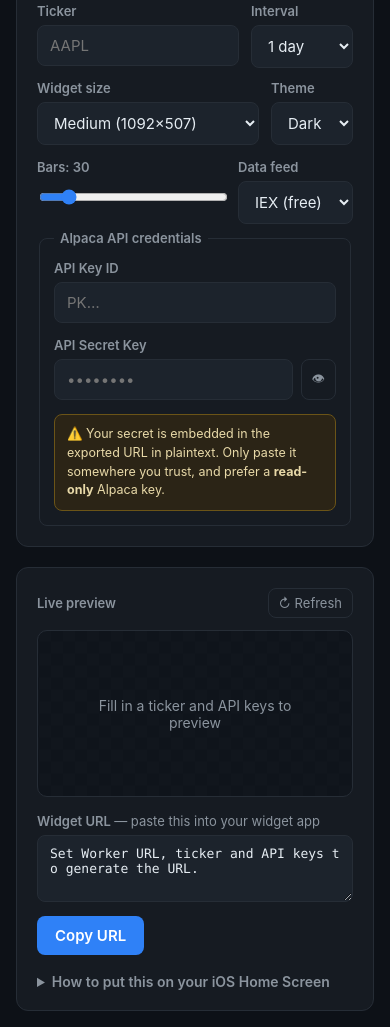
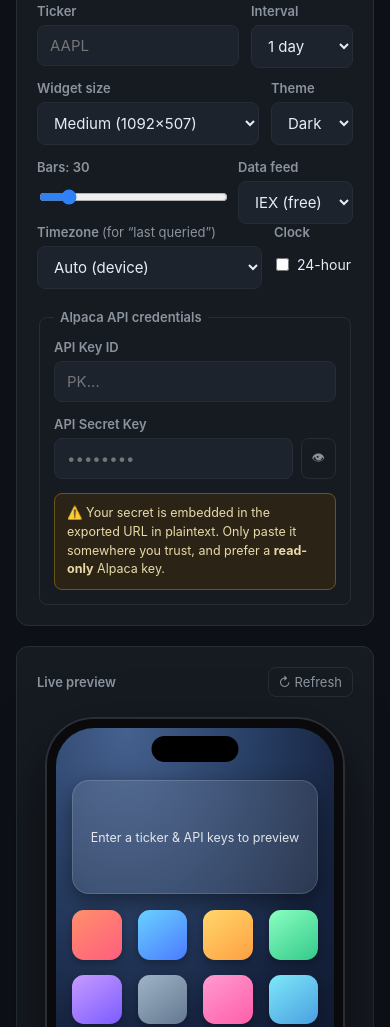
Before and after one commit to milmillin/stock-widget, a plain HTML site: page site/index.html in a window 390 px wide. Shown: the part 239-1266 px from the top of the page. Drawn offline with Linux system fonts and the light colour scheme.

Commit message:
Preview: render the widget on an iPhone home-screen mockup
- iPhone 16 Pro mockup (Dynamic Island wide pill, status-bar band, app grid)
- Image drives its own size so it always fills the widget slot (no letterbox)
- Add Timezone dropdown (auto/device) + 24-hour toggle, wired into the URL

```diff
--- a/site/app.js
+++ b/site/app.js
@@ -5,8 +5,9 @@ const els = {
   base: $("base"), baseHint: $("baseHint"),
   ticker: $("ticker"), interval: $("interval"), size: $("size"),
   theme: $("theme"), bars: $("bars"), barsVal: $("barsVal"), feed: $("feed"),
+  tz: $("tz"), hr24: $("hr24"),
   key: $("key"), secret: $("secret"), toggleSecret: $("toggleSecret"),
-  frame: $("frame"), img: $("previewImg"), placeholder: $("placeholder"),
+  widget: $("widgetSlot"), img: $("previewImg"), placeholder: $("placeholder"),
   url: $("url"), copy: $("copy"), copied: $("copied"), refresh: $("refresh"),
 };
 
@@ -16,9 +17,10 @@ const ASPECT = { small: "1 / 1", medium: "1092 / 507", large: "1092 / 1146" };
 // ---- persistence ----
 function save() {
   const data = {};
-  for (const k of ["base", "ticker", "interval", "size", "theme", "bars", "feed", "key", "secret"]) {
+  for (const k of ["base", "ticker", "interval", "size", "theme", "bars", "feed", "tz", "key", "secret"]) {
     data[k] = els[k].value;
   }
+  data.hr24 = els.hr24.checked;
   try { localStorage.setItem(STORE_KEY, JSON.stringify(data)); } catch (_) {}
 }
 
@@ -27,9 +29,16 @@ function load() {
   try { saved = JSON.parse(localStorage.getItem(STORE_KEY) || "{}"); } catch (_) {}
   els.base.value = saved.base || window.WORKER_BASE_URL || "";
   if (saved.ticker) els.ticker.value = saved.ticker;
-  for (const k of ["interval", "size", "theme", "bars", "feed", "key", "secret"]) {
+  for (const k of ["interval", "size", "theme", "bars", "feed", "tz", "key", "secret"]) {
     if (saved[k] != null && saved[k] !== "") els[k].value = saved[k];
   }
+  els.hr24.checked = !!saved.hr24;
+}
+
+// Resolve the timezone to send: "auto" -> the device's IANA zone.
+function resolvedTz() {
+  if (els.tz.value && els.tz.value !== "auto") return els.tz.value;
+  try { return Intl.DateTimeFormat().resolvedOptions().timeZone || "UTC"; } catch (_) { return "UTC"; }
 }
 
 // ---- URL building ----
@@ -45,6 +54,8 @@ function buildUrl(cacheBust) {
   p.set("bars", els.bars.value);
   p.set("feed", els.feed.value);
   p.set("theme", els.theme.value);
+  p.set("tz", resolvedTz());
+  if (els.hr24.checked) p.set("hr24", "1");
   if (els.key.value.trim()) p.set("key", els.key.value.trim());
   if (els.secret.value.trim()) p.set("secret", els.secret.value.trim());
   if (cacheBust) p.set("_", String(Date.now()));
@@ -62,7 +73,9 @@ function ready() {
 // ---- rendering ----
 let previewTimer = null;
 function refreshPreview(cacheBust) {
-  els.frame.style.aspectRatio = ASPECT[els.size.value] || ASPECT.medium;
+  const size = els.size.value || "medium";
+  els.widget.className = "widget " + size;
+  els.placeholder.style.aspectRatio = ASPECT[size] || ASPECT.medium;
   if (!ready()) {
     els.img.classList.remove("show");
     els.placeholder.classList.remove("hide");
@@ -86,7 +99,7 @@ function update(opts) {
 }
 
 // ---- wire up ----
-for (const k of ["base", "ticker", "interval", "size", "theme", "bars", "feed", "key", "secret"]) {
+for (const k of ["base", "ticker", "interval", "size", "theme", "bars", "feed", "tz", "hr24", "key", "secret"]) {
   els[k].addEventListener("input", () => update());
   els[k].addEventListener("change", () => update());
 }
--- a/site/index.html
+++ b/site/index.html
@@ -75,6 +75,34 @@
           </div>
         </div>
 
+        <div class="row">
+          <div class="field grow">
+            <label for="tz">Timezone <span class="sub">(for “last queried”)</span></label>
+            <select id="tz">
+              <option value="auto" selected>Auto (device)</option>
+              <option value="UTC">UTC</option>
+              <option value="America/New_York">New York (ET)</option>
+              <option value="America/Chicago">Chicago (CT)</option>
+              <option value="America/Denver">Denver (MT)</option>
+              <option value="America/Los_Angeles">Los Angeles (PT)</option>
+              <option value="America/Sao_Paulo">São Paulo</option>
+              <option value="Europe/London">London</option>
+              <option value="Europe/Paris">Paris / Berlin</option>
+              <option value="Europe/Moscow">Moscow</option>
+              <option value="Asia/Dubai">Dubai</option>
+              <option value="Asia/Kolkata">Mumbai (IST)</option>
+              <option value="Asia/Singapore">Singapore</option>
+              <option value="Asia/Hong_Kong">Hong Kong</option>
+              <option value="Asia/Tokyo">Tokyo</option>
+              <option value="Australia/Sydney">Sydney</option>
+            </select>
+          </div>
+          <div class="field">
+            <label for="hr24">Clock</label>
+            <label class="check"><input type="checkbox" id="hr24" /> 24-hour</label>
+          </div>
+        </div>
+
         <fieldset class="creds">
           <legend>Alpaca API credentials</legend>
           <div class="field">
@@ -102,9 +130,22 @@
           <button type="button" id="refresh" class="ghost">↻ Refresh</button>
         </div>
         <div class="stage">
-          <div class="frame" id="frame">
-            <img id="previewImg" alt="Chart preview" />
-            <div class="placeholder" id="placeholder">Fill in a ticker and API keys to preview</div>
+          <div class="phone">
+            <div class="island"></div>
+            <div class="screen">
+              <div class="statusbar"></div>
+              <div class="home">
+                <div class="widget medium" id="widgetSlot">
+                  <img id="previewImg" alt="Chart preview" />
+                  <div class="placeholder" id="placeholder">Enter a ticker &amp; API keys to preview</div>
+                </div>
+                <div class="apps" aria-hidden="true">
+                  <span></span><span></span><span></span><span></span>
+                  <span></span><span></span><span></span><span></span>
+                </div>
+              </div>
+              <div class="home-indicator"></div>
+            </div>
           </div>
         </div>
 
--- a/site/style.css
+++ b/site/style.css
@@ -89,6 +89,13 @@ input[type="range"] { width: 100%; accent-color: var(--accent); margin-top: 8px;
 .secret-wrap { display: flex; gap: 8px; }
 .secret-wrap input { flex: 1; }
 
+.check {
+  display: flex; align-items: center; gap: 8px;
+  font-weight: 400; color: var(--text); font-size: 14px;
+  padding: 10px 2px;
+}
+.check input { width: auto; accent-color: var(--accent); margin: 0; }
+
 .warn {
   margin: 10px 0 0;
   font-size: 12.5px;
@@ -106,34 +113,96 @@ input[type="range"] { width: 100%; accent-color: var(--accent); margin-top: 8px;
   font-size: 13px; color: var(--subtext); font-weight: 600; margin-bottom: 12px;
 }
 .stage {
-  display: flex; justify-content: center; align-items: center;
-  background: repeating-conic-gradient(#0f141b 0% 25%, #11161d 0% 50%) 50% / 24px 24px;
-  border: 1px solid var(--border);
-  border-radius: 10px;
-  padding: 18px;
+  display: flex; justify-content: center; align-items: flex-start;
+  padding: 8px 0 16px;
   margin-bottom: 16px;
 }
-.frame {
+
+/* ----- iPhone mockup ----- */
+.phone {
   position: relative;
   width: 100%;
-  max-width: 380px;
-  aspect-ratio: 1092 / 507;
+  max-width: 300px;
+  aspect-ratio: 402 / 874;           /* iPhone 16 Pro (402x874 pt) */
+  background: #0a0a0c;
+  border-radius: 48px;
+  padding: 11px;                      /* titanium bezel */
+  box-shadow: 0 24px 60px rgba(0, 0, 0, 0.55), inset 0 0 0 2px #2a2e35;
+}
+.island {
+  position: absolute;
+  top: 19px; left: 50%; transform: translateX(-50%);
+  width: 29%; height: 26px;          /* ~125x37 pt Dynamic Island (wide pill), scaled */
+  background: #000;
+  border-radius: 13px;
+  z-index: 3;
+}
+.screen {
+  position: relative;
+  width: 100%; height: 100%;
+  border-radius: 38px;               /* ~55 pt display corner, scaled */
+  overflow: hidden;
+  display: flex; flex-direction: column;
+  background:
+    radial-gradient(130% 80% at 25% 0%, #46618f 0%, #294066 34%, #16233f 62%, #0b1225 100%);
+}
+.statusbar { flex: 0 0 38px; }   /* status bar band (~54 pt); content omitted */
+
+.home {
+  flex: 1 1 auto;
+  padding: 14px 16px 0;
+  display: flex; flex-direction: column; gap: 16px;
+}
+
+/* the widget tile — image drives its own height so it always fills the width */
+.widget {
+  align-self: flex-start;
+  width: 100%;
+  border-radius: 17px;
+  box-shadow: 0 8px 22px rgba(0, 0, 0, 0.45);
+}
+.widget.small { width: 47%; }
+.widget img {
+  display: none;
+  width: 100%; height: auto;
+  border-radius: 17px;                /* iOS masks the widget to its corner radius */
+}
+.widget img.show { display: block; }
+.placeholder {
+  aspect-ratio: 1092 / 507;           /* overridden per size in JS */
   display: flex; align-items: center; justify-content: center;
-}
-.frame img {
-  width: 100%; height: 100%;
-  object-fit: contain;
-  border-radius: 14px;
-  display: none;
-}
-.frame img.show { display: block; }
-.placeholder {
-  position: absolute; inset: 0;
-  display: flex; align-items: center; justify-content: center;
-  text-align: center; padding: 20px;
-  color: var(--subtext); font-size: 14px;
+  text-align: center; padding: 16px;
+  color: rgba(255, 255, 255, 0.85); font-size: 12.5px;
+  background: rgba(255, 255, 255, 0.1);
+  border: 1px solid rgba(255, 255, 255, 0.14);
+  border-radius: 17px;
+  backdrop-filter: blur(6px);
 }
 .placeholder.hide { display: none; }
+
+/* faux app-icon grid under the widget for home-screen context */
+.apps { display: grid; grid-template-columns: repeat(4, 1fr); gap: 15px 16px; }
+.apps span {
+  aspect-ratio: 1;
+  border-radius: 24%;
+  box-shadow: 0 3px 8px rgba(0, 0, 0, 0.3);
+  background: linear-gradient(145deg, #8a94a6, #5c6c84);
+}
+.apps span:nth-child(1) { background: linear-gradient(145deg, #ff8f6b, #ff5e7e); }
+.apps span:nth-child(2) { background: linear-gradient(145deg, #6ad1ff, #4a7bff); }
+.apps span:nth-child(3) { background: linear-gradient(145deg, #ffd76a, #ff9f43); }
+.apps span:nth-child(4) { background: linear-gradient(145deg, #8affc1, #34c98a); }
+.apps span:nth-child(5) { background: linear-gradient(145deg, #c79bff, #7b5cff); }
+.apps span:nth-child(6) { background: linear-gradient(145deg, #9fb3c8, #64798f); }
+.apps span:nth-child(7) { background: linear-gradient(145deg, #ff9bd0, #ff5ea8); }
+.apps span:nth-child(8) { background: linear-gradient(145deg, #7ee8fa, #4a9fe0); }
+
+.home-indicator {
+  position: absolute;
+  bottom: 9px; left: 50%; transform: translateX(-50%);
+  width: 33%; height: 5px; border-radius: 3px;
+  background: rgba(255, 255, 255, 0.85);
+}
 
 .actions { display: flex; align-items: center; gap: 12px; margin-top: 12px; }
 .copied { color: var(--up); font-size: 13px; font-weight: 600; }
```
